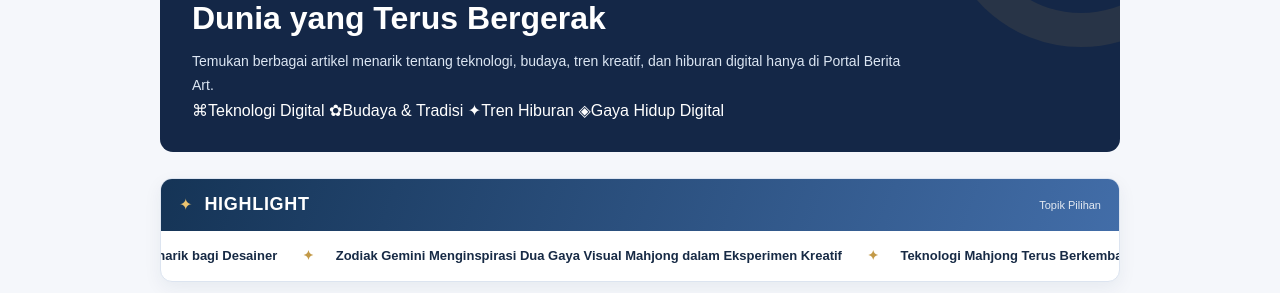
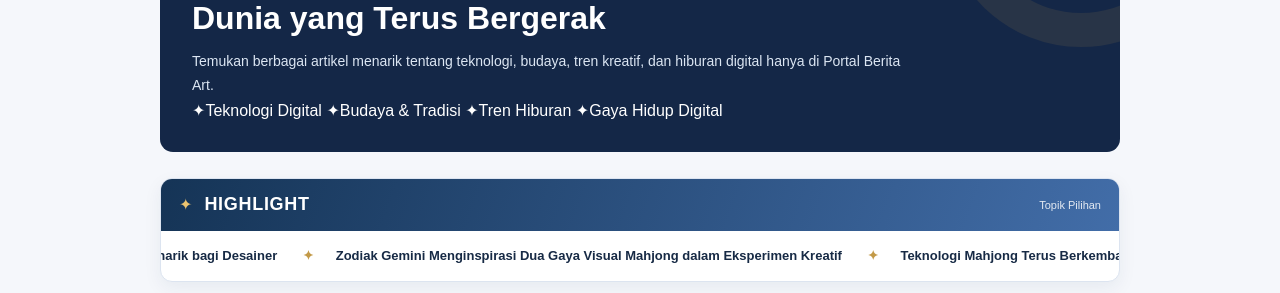
Before and after one commit to portalberita-art/portalberita-art.github.io, a Jekyll site: the page built from index.html, in a window 1280 px wide and 900 px high. Shown: the part 246-539 px from the top of the window. Built offline with Jekyll 4.4.1, drawn with Linux system fonts in a browser that asks for light colours.

Commit message:
Update index.html

```diff
--- a/index.html
+++ b/index.html
@@ -7,10 +7,10 @@ title: Beranda
   <h1>Jendela Informasi untuk<br><strong>Dunia yang Terus Bergerak</strong></h1>
   <p>Temukan berbagai artikel menarik tentang teknologi, budaya, tren kreatif, dan hiburan digital hanya di Portal Berita Art.</p>
   <nav class="hero-topics" aria-label="Jelajahi topik artikel">
-    <a class="topic-pill" href="{{ '/artikel/' | relative_url }}"><span class="topic-icon" aria-hidden="true">⌘</span><span>Teknologi Digital</span></a>
-    <a class="topic-pill" href="{{ '/artikel/' | relative_url }}"><span class="topic-icon" aria-hidden="true">✿</span><span>Budaya &amp; Tradisi</span></a>
+    <a class="topic-pill" href="{{ '/artikel/' | relative_url }}"><span class="topic-icon" aria-hidden="true">✦</span><span>Teknologi Digital</span></a>
+    <a class="topic-pill" href="{{ '/artikel/' | relative_url }}"><span class="topic-icon" aria-hidden="true">✦</span><span>Budaya &amp; Tradisi</span></a>
     <a class="topic-pill" href="{{ '/artikel/' | relative_url }}"><span class="topic-icon" aria-hidden="true">✦</span><span>Tren Hiburan</span></a>
-    <a class="topic-pill" href="{{ '/artikel/' | relative_url }}"><span class="topic-icon" aria-hidden="true">◈</span><span>Gaya Hidup Digital</span></a>
+    <a class="topic-pill" href="{{ '/artikel/' | relative_url }}"><span class="topic-icon" aria-hidden="true">✦</span><span>Gaya Hidup Digital</span></a>
   </nav>
 </section>
 {% if site.posts.size > 0 %}
```
